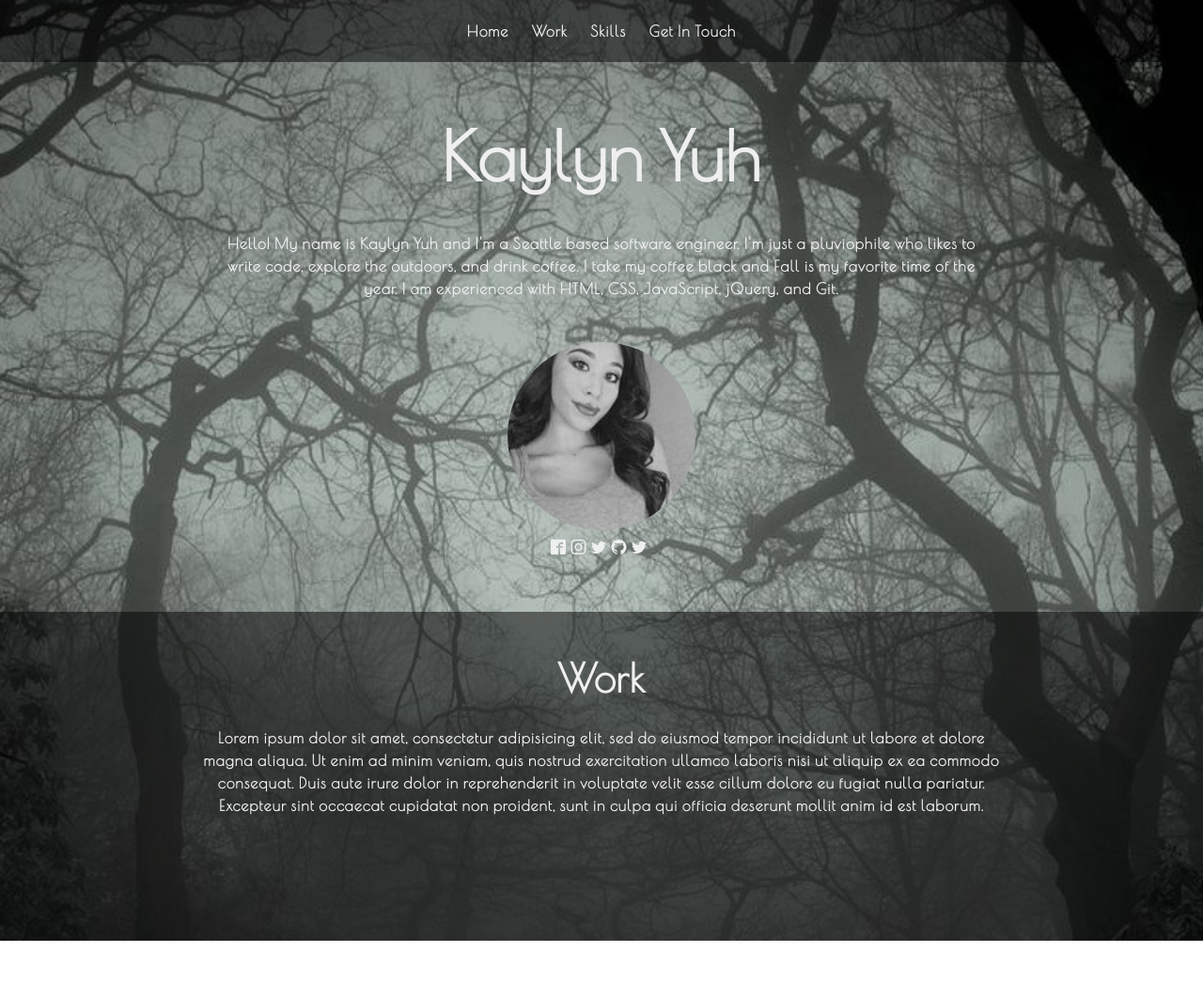
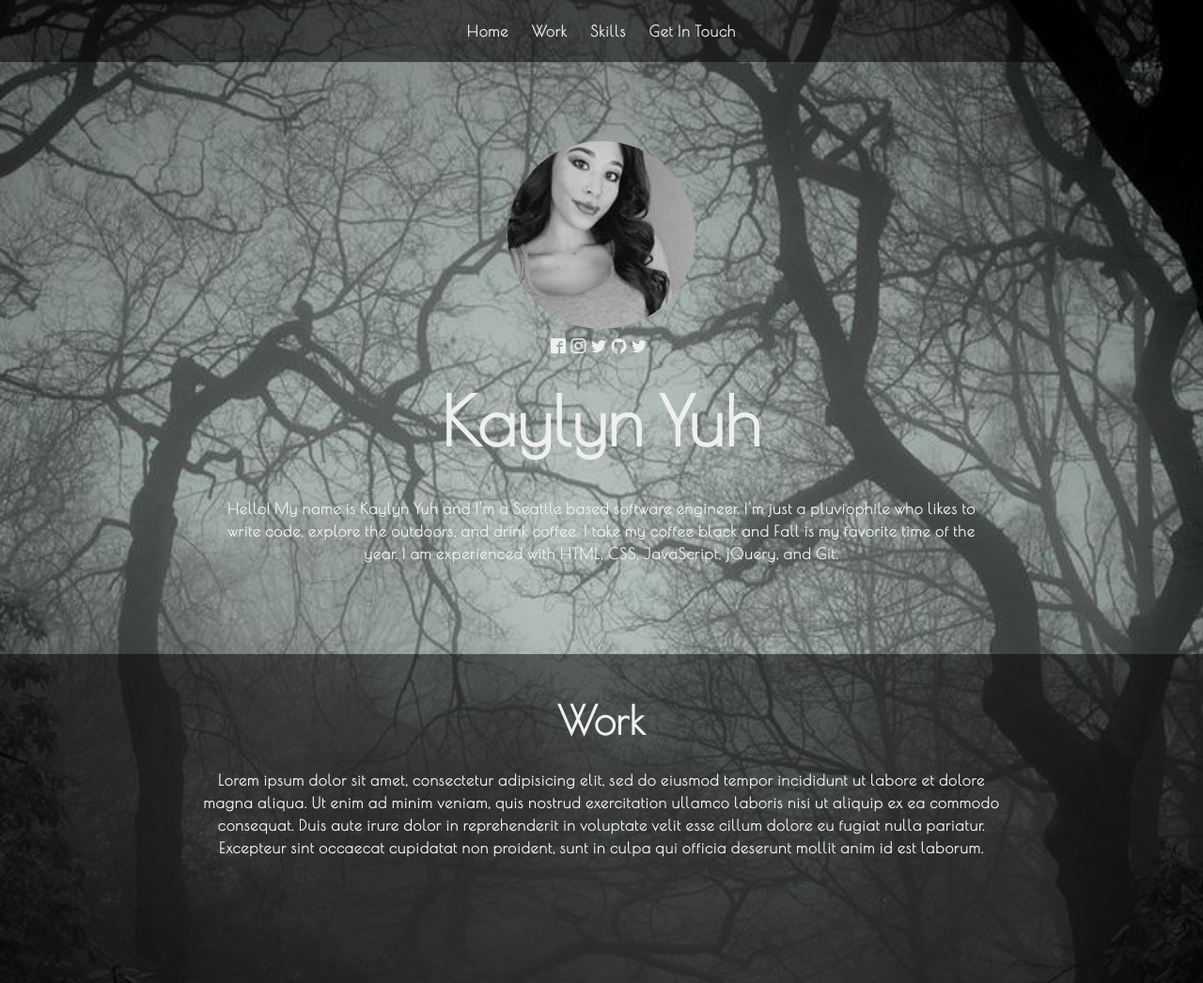
Before and after one commit to kaylynyuh/portfolio, a plain HTML site: page index.html in a window 1280 px wide. Shown: the whole page at 94% size. Before the commit the page ends 1001 px from the top, so only its background shows below. Drawn offline with nearby package versions, Linux system fonts and the light colour scheme; files whose address does not match are found by name.

Commit message:
layout repositioned

```diff
--- a/css/layout.css
+++ b/css/layout.css
@@ -10,6 +10,7 @@
 
 .profile-img {
   margin: 0 auto;
+  margin-top: 100px;
   height: 200px;
   width: 200px;
   overflow: hidden;
@@ -18,7 +19,6 @@
   background-repeat: no-repeat;
   -webkit-filter: grayscale(100%);
   filter: grayscale(100%);
-  opacity: .9;
   border-radius: 50%;
 }
 
--- a/css/modules.css
+++ b/css/modules.css
@@ -1,7 +1,6 @@
 .name h1 {
-  padding: 50px;
+  padding: 25px;
   padding-bottom: 30px;
-  margin-top: 30px;
   font-size: 72px;
   text-align: center;
 }
--- a/index.html
+++ b/index.html
@@ -27,6 +27,14 @@
       </header>
     </div>
     <main>
+      <div class="profile-img"></div>
+        <ul class="social-icons">
+          <li class="icon-facebook2"></li>
+          <li class="icon-instagram"></li>
+          <li class="icon-twitter"></li>
+          <li class="icon-github"></li>
+          <li class="icon-twitter"></li>
+        </ul>
       <div class="name">
         <h1>Kaylyn Yuh</h1>
       </div>
@@ -35,14 +43,14 @@
          Hello! My name is Kaylyn Yuh and I'm a Seattle based software engineer. I'm just a pluviophile who likes to write code, explore the outdoors, and drink coffee. I take my coffee black and Fall is my favorite time of the year. I am experienced with HTML, CSS, JavaScript, jQuery, and Git.
         </p>
       </section>
-      <div class="profile-img"></div>
+      <!-- <div class="profile-img"></div>
         <ul class="social-icons">
           <li class="icon-facebook2"></li>
           <li class="icon-instagram"></li>
           <li class="icon-twitter"></li>
           <li class="icon-github"></li>
           <li class="icon-twitter"></li>
-        </ul>
+        </ul> -->
       <section class="work-wrapper">
         <div class="work">
           <h1>Work</h1>
```
